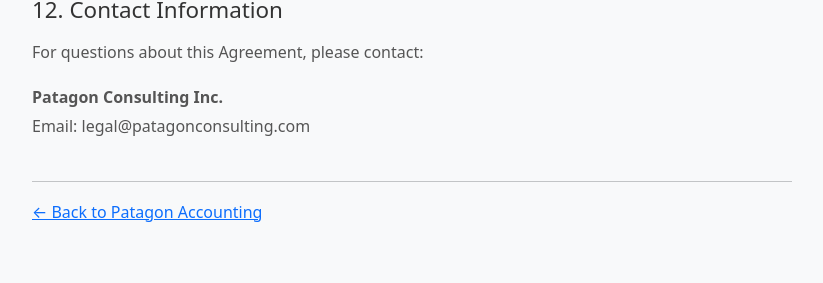
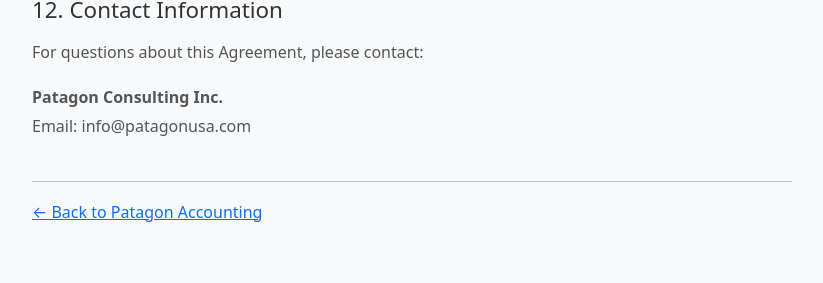
Before and after one commit to Patagonusa/patagon-accounting, a FastAPI app: page /eula in a window 1280 px wide. Shown: the part 1982-2265 px from the top of the page, without its empty margins (228-1051 px from the left). Run offline with FastAPI, Linux system fonts and the light colour scheme.

Commit message:
Update contact email to info@patagonusa.com

```diff
--- a/src/templates/eula.html
+++ b/src/templates/eula.html
@@ -64,7 +64,7 @@
         <p>For questions about this Agreement, please contact:</p>
         <p>
             <strong>Patagon Consulting Inc.</strong><br>
-            Email: legal@patagonconsulting.com
+            Email: info@patagonusa.com
         </p>
 
         <hr style="margin-top: 40px;">
--- a/src/templates/privacy.html
+++ b/src/templates/privacy.html
@@ -70,7 +70,7 @@
         <p>If you have questions about this Privacy Policy, please contact us at:</p>
         <p>
             <strong>Patagon Consulting Inc.</strong><br>
-            Email: privacy@patagonconsulting.com
+            Email: info@patagonusa.com
         </p>
 
         <h2>8. Changes to This Policy</h2>
```
